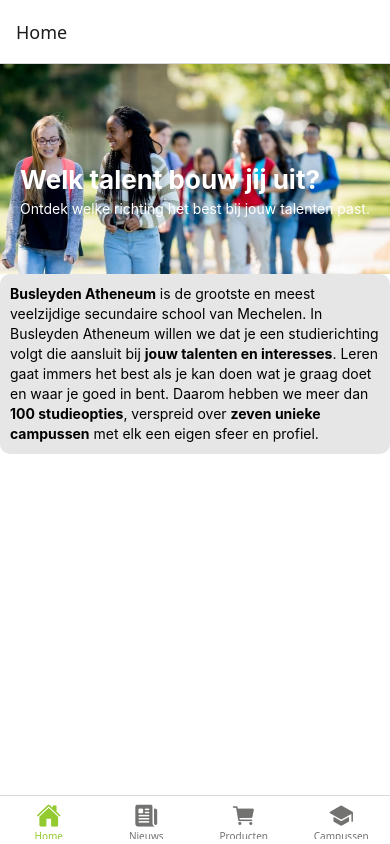
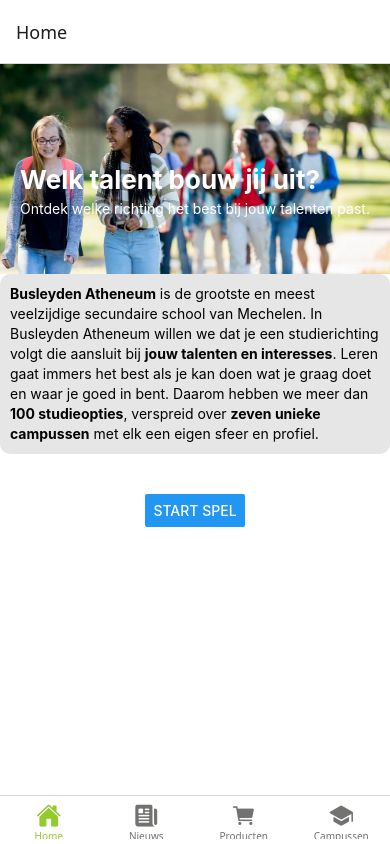
Before and after one commit to Alessiobettens/mobile-app, a React Native app: screen /Home in a window 390 px wide. Built offline with nearby package versions, Linux system fonts and the light colour scheme.

Commit message:
add game button to MainHomeScreen

```diff
--- a/screens/MainHomeScreen.js
+++ b/screens/MainHomeScreen.js
@@ -1,5 +1,5 @@
 import React from "react";
-import { ScrollView, View, Text, Image } from "react-native";
+import { ScrollView, View, Text, Image, Button } from "react-native";
 import { styles } from "../styles/styles";
 
 export default function MainHomeScreen() {
@@ -46,6 +46,18 @@ export default function MainHomeScreen() {
           elk een eigen sfeer en profiel.
         </Text>
       </View>
+
+      <View
+        style={{
+          marginTop: 20,
+          alignItems: "center",
+        }}
+      >
+        <Button
+          title="Start spel"
+          onPress={() => console.log("later spel openen")}
+        />
+      </View>
     </ScrollView>
   );
 }
```
